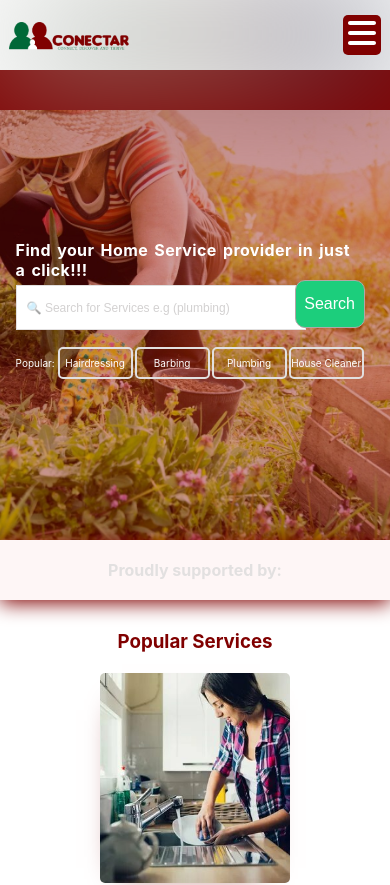
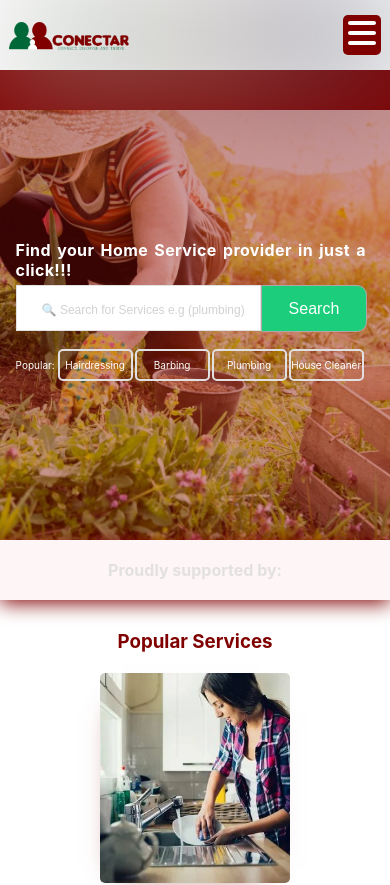
Before and after one commit to ogungbile-oluwasogo/conectar, a React (Create React App) app: page / in a window 390 px wide. Shown: the top 885 px of the page. Built offline with nearby package versions, Linux system fonts and the light colour scheme.

Commit message:
adjustment on homeslider component

```diff
--- a/src/components/HomeImageSlider.jsx
+++ b/src/components/HomeImageSlider.jsx
@@ -60,12 +60,12 @@ const HomeImageSlider = ({ slides }) => {
             <label htmlFor="">
               Find your Home Service provider in just a click!!!
             </label>
-            <button className={style["home-search-button"]}>Search</button>
             <input
               type="text"
               placeholder="&#128269; Search for Services e.g (plumbing)"
               className={style["home-search-input"]}
             />
+            <button className={style["home-search-button"]}>Search</button>
           </form>
           <div className={style["popular-jobs"]}>
             <p>Popular: </p>
--- a/src/layouts/RootLayout.jsx
+++ b/src/layouts/RootLayout.jsx
@@ -54,12 +54,12 @@ const RootLayout = () => {
         </div>
         <div>
           <form action="">
-            <button className={style["header-search-button"]}>Search</button>
             <input
               type="text"
               placeholder="&#128269; Find services"
               className={style["header-input"]}
             />
+            <button className={style["header-search-button"]}>Search</button>
           </form>
         </div>
 
--- a/src/layouts/RootLayout.module.css
+++ b/src/layouts/RootLayout.module.css
@@ -86,14 +86,14 @@
   display: flex;
 }
 
-form {
+.flex-wrapper form {
   margin-right: 100px;
   /* position: relative; */
 }
 .header-input {
   background-color: #e2e0e0;
   border: 1px solid #e2e0e0;
-  height: 38px;
+  height: 40px;
   width: 270px;
 }
 .header-input::placeholder {
@@ -109,11 +109,9 @@ form {
   border: 1px solid #b1a6a6;
   color: #fff;
   font-size: medium;
-  border-radius: 10px;
-  position: absolute;
+  border-radius: 0px 10px 10px 0px;
   z-index: 1;
-  right: -20px;
-  top: -2px;
+
   cursor: pointer;
 }
 .header-search-button:hover {
@@ -193,7 +191,7 @@ a.active {
 /* Responsive Styling for header*/
 
 @media (max-width: 1250px) {
-  form {
+  .flex-wrapper form {
     margin-right: 80px;
   }
   .header-input {
@@ -217,7 +215,7 @@ a.active {
 }
 
 @media (max-width: 1160px) {
-  form {
+  .flex-wrapper form {
     margin-right: 60px;
   }
   .header-input {
@@ -240,7 +238,7 @@ a.active {
   }
 }
 @media (max-width: 1090px) {
-  form {
+  .flex-wrapper form {
     margin-right: 60px;
   }
   .header-input {
@@ -275,7 +273,7 @@ a.active {
   .flex-wrapper {
     gap: 25px;
   }
-  form {
+  .flex-wrapper form {
     margin-right: 40px;
   }
   .header-input {
@@ -312,7 +310,7 @@ a.active {
   .flex-wrapper {
     gap: 20px;
   }
-  form {
+  .flex-wrapper form {
     margin-right: 40px;
   }
   .header-input {
--- a/src/pages/Home.module.css
+++ b/src/pages/Home.module.css
@@ -12,22 +12,32 @@
 .home-search-area {
   position: absolute;
   top: 280px;
+  /* width: 90%; */
   left: 10%;
   overflow: hidden;
 }
+.home-search-area form {
+  width: 100%;
+}
 
-form {
-  margin-right: 100px;
-  position: relative;
+form input[type="text"] {
+  padding: 0px 15px;
+  font-size: large;
+  color: #707070;
+}
+
+input:focus {
+  outline-color: #800000;
+  outline-style: groove;
 }
 
 label {
   display: block;
-  letter-spacing: 1.1px;
+  letter-spacing: 1.5px;
   word-spacing: 4px;
   font-size: larger;
   font-weight: 700;
-  width: 450px;
+  width: 89%;
   color: #fff;
   margin-bottom: 5px;
 }
@@ -35,8 +45,8 @@ label {
 .home-search-input {
   background-color: #fff;
   border: 1px solid #e2e0e0;
-  height: 45px;
-  width: 370px;
+  height: 46px;
+  width: 69%;
 }
 .home-search-input::placeholder {
   color: #b7b4b49b;
@@ -46,16 +56,16 @@ label {
 
 .home-search-button {
   height: 47px;
-  width: 120px;
+  width: 20%;
   background-color: #1cce7c;
   border: 1px solid #b1a6a6;
   color: #fff;
   font-size: medium;
-  border-radius: 10px;
-  position: absolute;
+  border-radius: 0px 10px 10px 0px;
+
   z-index: 1;
-  right: -30px;
-  top: 50px;
+  /* right: -30px; */
+  /* top: 50px; */
   cursor: pointer;
 }
 
@@ -71,29 +81,19 @@ label {
     word-spacing: 2px;
     font-size: medium;
     font-weight: 700;
-    width: 345px;
+    /* width: 100%; */
   }
 
-  .home-search-input {
-    height: 45px;
-    width: 290px;
-  }
   .home-search-input::placeholder {
     padding-left: 10px;
     font-size: 12px;
-  }
-
-  .home-search-button {
-    width: 70px;
-    height: 48px;
-    right: -1%;
-    top: 40px;
   }
 }
 
 /* Popular Jobs Styling */
 .home-search-area .popular-jobs {
   display: flex;
+  /* width: 90%; */
   margin-top: 15px;
   align-items: center;
 }
@@ -130,20 +130,19 @@ label {
     margin-top: 17px;
   }
   .home-search-area {
-    width: 23rem;
+    width: 90%;
+  }
+  label {
+    width: 100%;
+  }
+  .home-search-input {
+    width: 70%;
   }
   .home-search-button {
-    width: 70px;
-    right: -81px;
-    top: 40px;
+    width: 30%;
   }
 }
 @media (max-width: 360px) {
-  .home-search-input {
-    height: 45px;
-    width: 260px;
-  }
-
   .home-search-area .popular-jobs a {
     width: 69px;
     font-size: xx-small;
```
